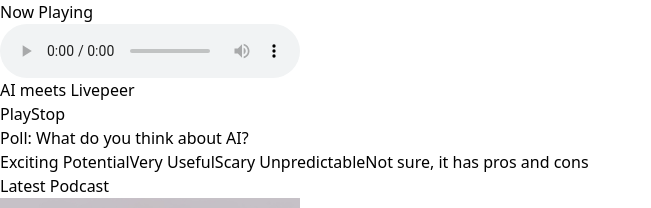
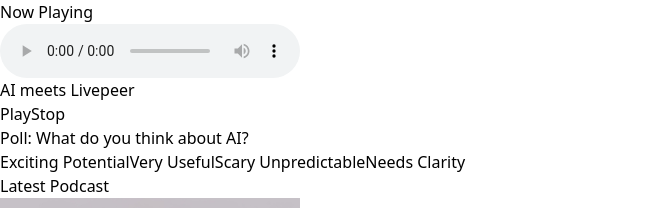
Before and after one commit to Fatumayattani/allechain_livepeer, a React (Vite) app: page /podcast in a window 1280 px wide. Shown: the top 208 px of the page, without its empty margins (0-651 px from the left). Built offline with nearby package versions, Linux system fonts and the light colour scheme; no server answers; what @thirdweb-dev/react, thirdweb would draw is missing.

Commit message:
save changes

```diff
--- a/src/components/Podcast.jsx
+++ b/src/components/Podcast.jsx
@@ -99,7 +99,7 @@
                 vote === 'Uncertain' ? 'bg-orange-500' : 'bg-gray-700'
               } text-white p-3 rounded-lg hover:bg-orange-400 transition duration-300`}
             >
-              Not sure, it has pros and cons
+            Needs Clarity
             </button>
             {vote && (
               <p className="mt-4 text-center text-white">
```
